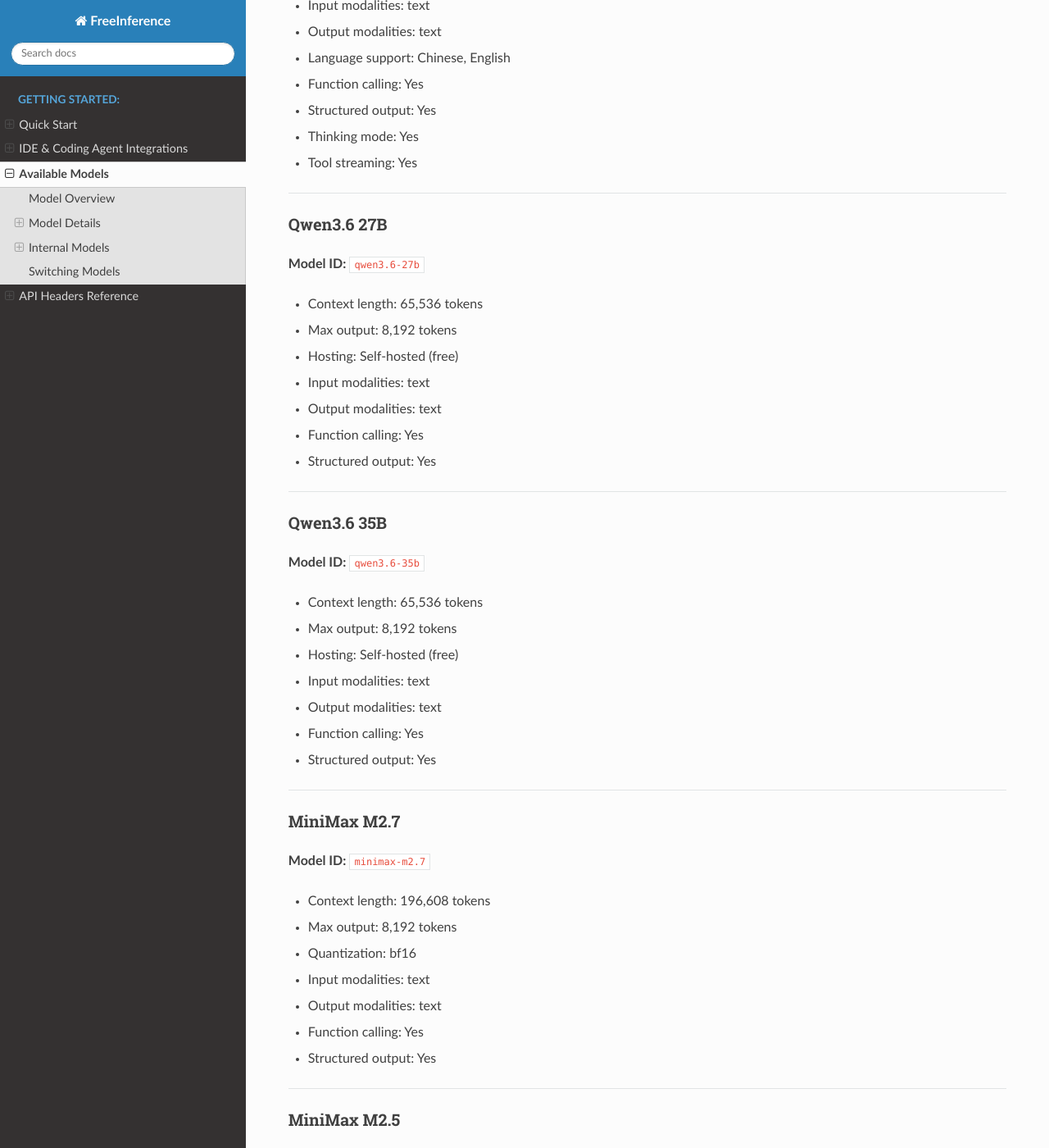
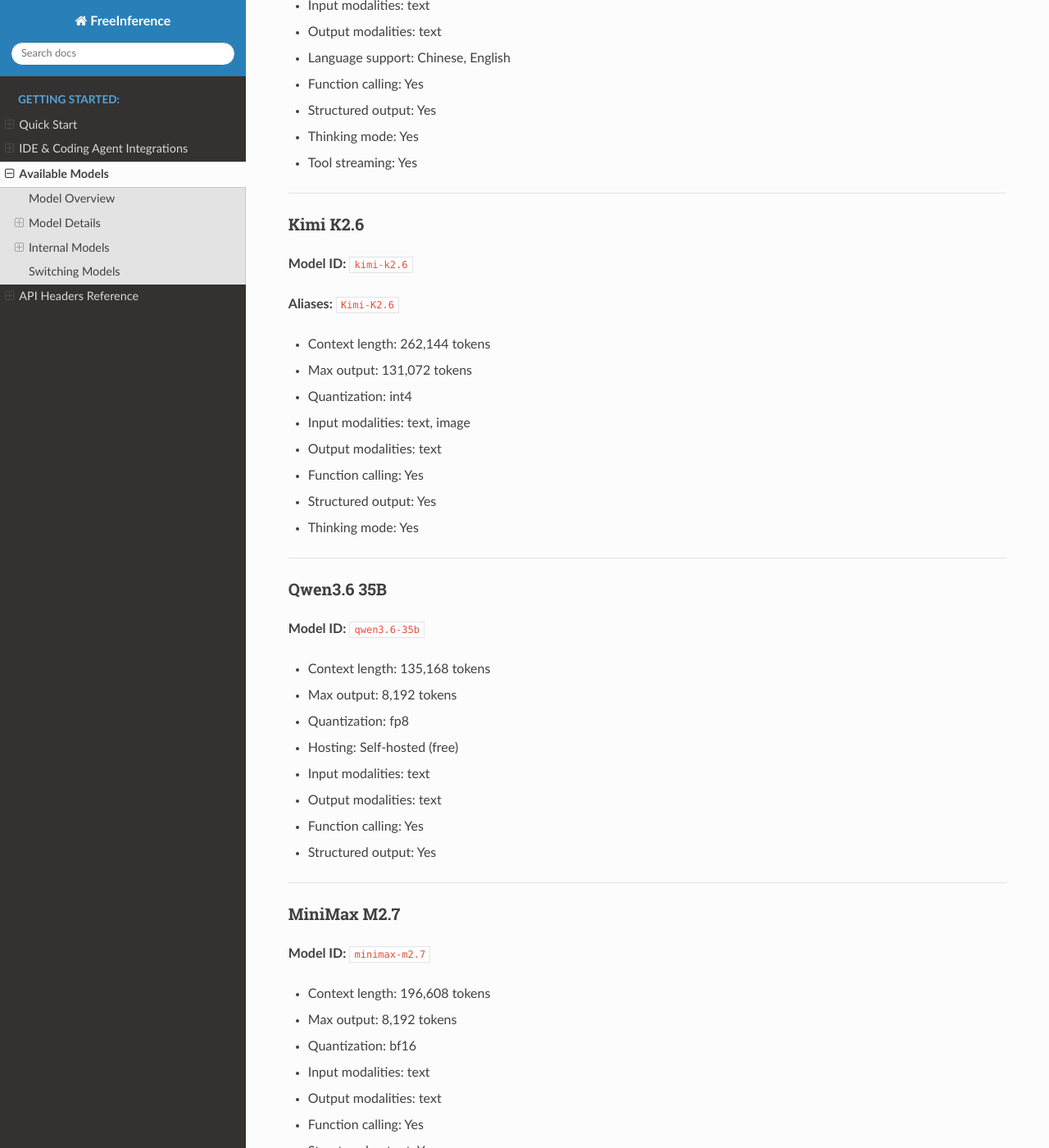
Before and after one commit to B-A-M-N/hybridInference, a Sphinx documentation site: the page built from docs/free_inference/docs/source/models.md, in a window 1280 px wide and 1400 px high, scrolled down 2459 px. Shown: the whole window at 82% size. Built offline with Sphinx 7.4.7 and the Read the Docs theme 3.1.0, drawn with Linux system fonts in a browser that asks for light colours; some of the changed text lies outside the part shown.

Commit message:
docs: update model catalog to match models.yaml (#444)
## Summary
- Add `kimi-k2.6` (Kimi K2.6) to model catalog table and detail section
- Add `claude-opus-4.7` to internal models section and
claude-code-setup.md
- Remove `qwen3.6-27b` (commented out / not active in models.yaml)
- Fix MiniMax M2.5 context length: 196K (not 1M)
- Fix Qwen3.6 35B context length: 135K (not 65K)
- Add "Kimi" to frontend Features component model family list

Closes #443

```diff
--- a/apps/frontend/src/components/landing/Features.tsx
+++ b/apps/frontend/src/components/landing/Features.tsx
@@ -14,7 +14,7 @@
   },
   {
     title: 'Frontier models',
-    body: 'GLM, Minimax, Qwen, and Anthropic models — all behind a single unified API.',
+    body: 'GLM, Minimax, Qwen, Kimi, and Anthropic models — all behind a single unified API.',
   },
   {
     title: 'Streaming and tool calls',
--- a/docs/free_inference/docs/source/models.md
+++ b/docs/free_inference/docs/source/models.md
@@ -10,10 +10,10 @@
 | `glm-5` | GLM-5 | 200K tokens | 128K tokens | Function calling, Structured output, Bilingual (Chinese/English), Thinking mode |
 | `glm-4.7` | GLM-4.7 | 200K tokens | 128K tokens | Function calling, Structured output, Bilingual (Chinese/English), Thinking mode |
 | `glm-5-turbo` | GLM-5 Turbo | 200K tokens | 128K tokens | Function calling, Structured output, Bilingual (Chinese/English), Thinking mode |
-| `qwen3.6-27b` | Qwen3.6 27B | 65K tokens | 8K tokens | Function calling, Structured output |
-| `qwen3.6-35b` | Qwen3.6 35B | 65K tokens | 8K tokens | Function calling, Structured output |
+| `kimi-k2.6` | Kimi K2.6 | 262K tokens | 131K tokens | Function calling, Structured output, Thinking mode, Multimodal (text+image) |
+| `qwen3.6-35b` | Qwen3.6 35B | 135K tokens | 8K tokens | Function calling, Structured output |
 | `minimax-m2.7` | MiniMax M2.7 | 196K tokens | 8K tokens | Function calling, Structured output |
-| `minimax-m2.5` | MiniMax M2.5 | 1M tokens | 128K tokens | Function calling, Structured output, Thinking mode, Multimodal (text+image) |
+| `minimax-m2.5` | MiniMax M2.5 | 196K tokens | 131K tokens | Function calling, Structured output, Thinking mode, Multimodal (text+image) |
 
 ---
 
@@ -95,17 +95,20 @@
 
 ---
 
-### Qwen3.6 27B
+### Kimi K2.6
 
-**Model ID:** `qwen3.6-27b`
+**Model ID:** `kimi-k2.6`
 
-- Context length: 65,536 tokens
-- Max output: 8,192 tokens
-- Hosting: Self-hosted (free)
-- Input modalities: text
+**Aliases:** `Kimi-K2.6`
+
+- Context length: 262,144 tokens
+- Max output: 131,072 tokens
+- Quantization: int4
+- Input modalities: text, image
 - Output modalities: text
 - Function calling: Yes
 - Structured output: Yes
+- Thinking mode: Yes
 
 ---
 
@@ -113,8 +116,9 @@
 
 **Model ID:** `qwen3.6-35b`
 
-- Context length: 65,536 tokens
+- Context length: 135,168 tokens
 - Max output: 8,192 tokens
+- Quantization: fp8
 - Hosting: Self-hosted (free)
 - Input modalities: text
 - Output modalities: text
@@ -180,6 +184,18 @@
 
 ---
 
+### Claude Opus 4.7
+
+**Model ID:** `claude-opus-4.7`
+
+- Context length: 1,000,000 tokens
+- Max output: 128,000 tokens
+- Input modalities: text, image
+- Output modalities: text
+- Function calling: Yes
+
+---
+
 ## Switching Models
 
 To use different models, change the model name in your IDE configuration:
```
Also changed, not shown: other parts of docs/free_inference/docs/source/models.md (+1 -1 lines), docs/developer/claude-code-setup.md (+3 -0 lines).
